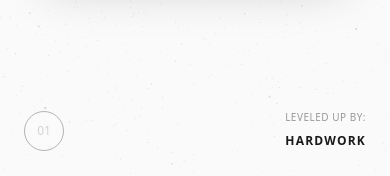
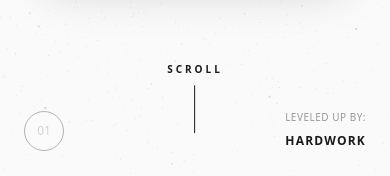
Before and after one commit to SaiDheeraj-19/Portfolio-, a Next.js app: page / in a window 390 px wide. Shown: the part 669-845 px from the top of the page. Built offline with nearby package versions, Linux system fonts and the light colour scheme.

Commit message:
fix: disable mobile id card tilt and swing, show scroll indicator on mobile

```diff
--- a/src/app/page.tsx
+++ b/src/app/page.tsx
@@ -169,7 +169,7 @@ export default function Home() {
           {/* Lanyard Strap Removed */}
 
           {/* The Swing Animation Container */}
-          <div className="origin-top animate-swing hover:animate-none transition-all duration-500 ease-out">
+          <div className="origin-top md:animate-swing hover:animate-none transition-all duration-500 ease-out">
             <div className="w-[85vw] max-w-[320px] aspect-[2/3] md:w-[380px] md:h-[550px]">
               <ProfileCard
                 name="Sai Dheeraj"
@@ -179,7 +179,7 @@ export default function Home() {
                 contactText="CONTACT ME"
                 status="OPEN TO WORK"
                 enableTilt={true}
-                enableMobileTilt={true} // Allow tilt on mobile
+                enableMobileTilt={false} // Allow tilt on mobile
                 enableDrag={true}
                 className="bg-neutral-900 border-neutral-800 dark:bg-neutral-100 dark:border-neutral-200 p-1.5 shadow-2xl"
               >
@@ -288,9 +288,9 @@ export default function Home() {
             01
           </div>
 
-          <div className="absolute left-1/2 -translate-x-1/2 bottom-0 flex flex-col items-center gap-2 animate-bounce text-black font-mono hidden md:flex">
+          <div className="absolute left-1/2 -translate-x-1/2 bottom-0 flex flex-col items-center gap-2 animate-bounce text-foreground font-mono">
             <span className="text-[10px] tracking-[0.3em] font-bold">SCROLL</span>
-            <div className="w-[1px] h-12 bg-black" />
+            <div className="w-[1px] h-12 bg-foreground" />
           </div>
 
           <div className="text-right font-mono pointer-events-auto">
```
